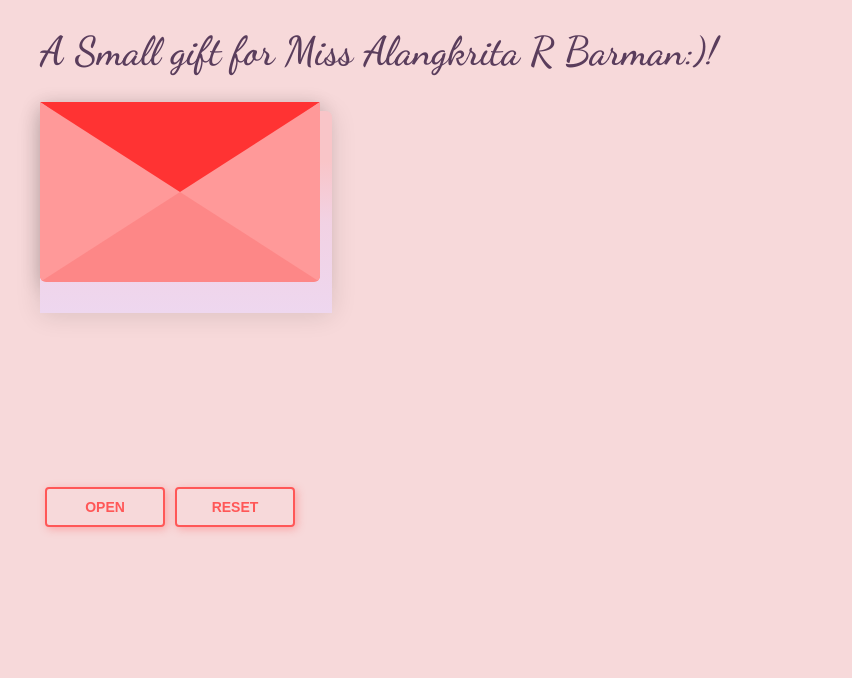
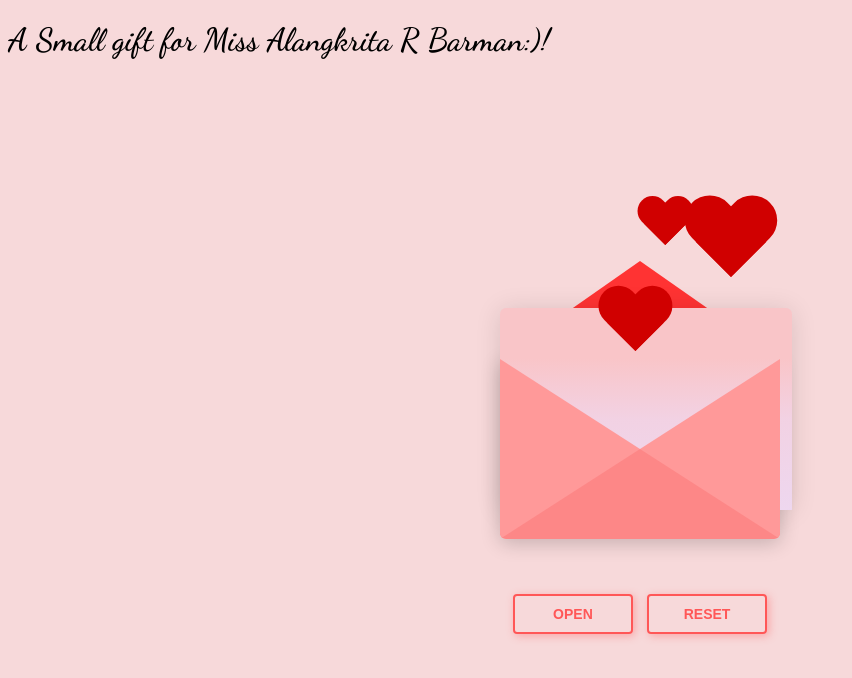
Before and after one commit to Rizzhe/Heart, a plain HTML site: page index.html in a window 1280 px wide. Both pictures are taken after a click on the button "OPEN". Shown: the whole page, without its empty margins (0-852 px from the left). Drawn offline with nearby package versions, Linux system fonts and the light colour scheme.

Commit message:
Update style.css

```diff
--- a/style.css
+++ b/style.css
@@ -3,30 +3,16 @@
 body {
   background-color: #f7d9da;
   font-family: 'Dancing Script', cursive;
-  margin: 20px;
-}
-
-.greeting {
-  font-family: 'Dancing Script', cursive;
-  font-size: 2.5rem;
-  color: #5a3d5c;
-  text-align: left;  /* Align heading to the left */
-  margin-left: 20px; /* Adjust margin */
-}
-
-.envelope-wrapper {
-  height: 380px;
-  display: flex;
-  justify-content: flex-start; /* Align envelope to the left */
-  margin-left: 20px; /* Adjust spacing */
 }
 
 #envelope {
+  margin: 150px auto;
   position: relative;
   width: 280px;
   height: 180px;
   border-bottom-left-radius: 6px;
   border-bottom-right-radius: 6px;
+  top: 150px;
   background-color: #f9c5c8;
   box-shadow: 0 4px 20px rgba(0, 0, 0, 0.2);
 }
@@ -66,7 +52,7 @@ body {
   border-radius: 6px;
   box-shadow: 0 2px 26px rgba(0, 0, 0, 0.12);
   padding: 20px;
-  text-align: left;  /* Align text inside the letter to the left */
+  text-align: right;
   font-size: 22px;
   font-weight: bold;
   color: #5a3d5c;
@@ -90,13 +76,126 @@ body {
 .words {
   display: block;
   margin: 10px 0;
-  text-align: left; /* Align words inside the letter */
+  text-align: right;
+}
+
+.open .flap {
+  transform: rotateX(180deg);
+  transition: transform 0.4s ease, z-index 0.6s;
+  z-index: 1;
+}
+
+.close .flap {
+  transform: rotateX(0deg);
+  transition: transform 0.4s 0.6s ease, z-index 1s;
+  z-index: 5;
+}
+
+.close .letter {
+  transform: translateY(0px);
+  transition: transform 0.4s ease, z-index 1s;
+  z-index: 1;
+}
+
+.open .letter {
+  transform: translateY(-60px);
+  transition: transform 0.4s 0.6s ease, z-index 0.6s;
+  z-index: 2;
+}
+
+.hearts {
+  position: absolute;
+  top: 90px;
+  left: 0;
+  right: 0;
+  z-index: 2;
+}
+
+.heart {
+  position: absolute;
+  bottom: 0;
+  right: 10%;
+  pointer-events: none;
+}
+
+.heart:before,
+.heart:after {
+  position: absolute;
+  content: "";
+  left: 50px;
+  top: 0;
+  width: 50px;
+  height: 80px;
+  background: #d00000;
+  border-radius: 50px 50px 0 0;
+  transform: rotate(-45deg);
+  transform-origin: 0 100%;
+  pointer-events: none;
+}
+
+.heart:after {
+  left: 0;
+  transform: rotate(45deg);
+  transform-origin: 100% 100%;
+}
+
+.close .heart {
+  opacity: 0;
+  -webkit-animation: none;
+  animation: none;
+}
+
+.a1 {
+  left: 20%;
+  transform: scale(0.6);
+  opacity: 1;
+  -webkit-animation: slideUp 4s linear 1, sideSway 2s ease-in-out 4 alternate;
+  animation-fill-mode: forwards;
+  animation-delay: 0.7s;
+}
+
+.a2 {
+  left: 55%;
+  transform: scale(1);
+  opacity: 1;
+  -webkit-animation: slideUp 5s linear 1, sideSway 4s ease-in-out 2 alternate;
+  animation-fill-mode: forwards;
+  animation-delay: 0.7s;
+}
+
+.a3 {
+  left: 10%;
+  transform: scale(0.8);
+  opacity: 1;
+  -webkit-animation: slideUp 7s linear 1, sideSway 2s ease-in-out 6 alternate;
+  animation-fill-mode: forwards;
+  animation-delay: 0.7s;
+}
+
+@keyframes slideUp {
+  0% {
+    top: 0;
+  }
+  100% {
+    top: -600px;
+  }
+}
+
+@keyframes sideSway {
+  0% {
+    margin-left: 0px;
+  }
+  100% {
+    margin-left: 50px;
+  }
+}
+
+.envelope-wrapper {
+  height: 380px;
 }
 
 .reset {
-  display: flex;
-  justify-content: flex-start; /* Align buttons to the left */
-  margin-left: 20px;
+  text-align: center;
 }
 
 .reset button {
```
